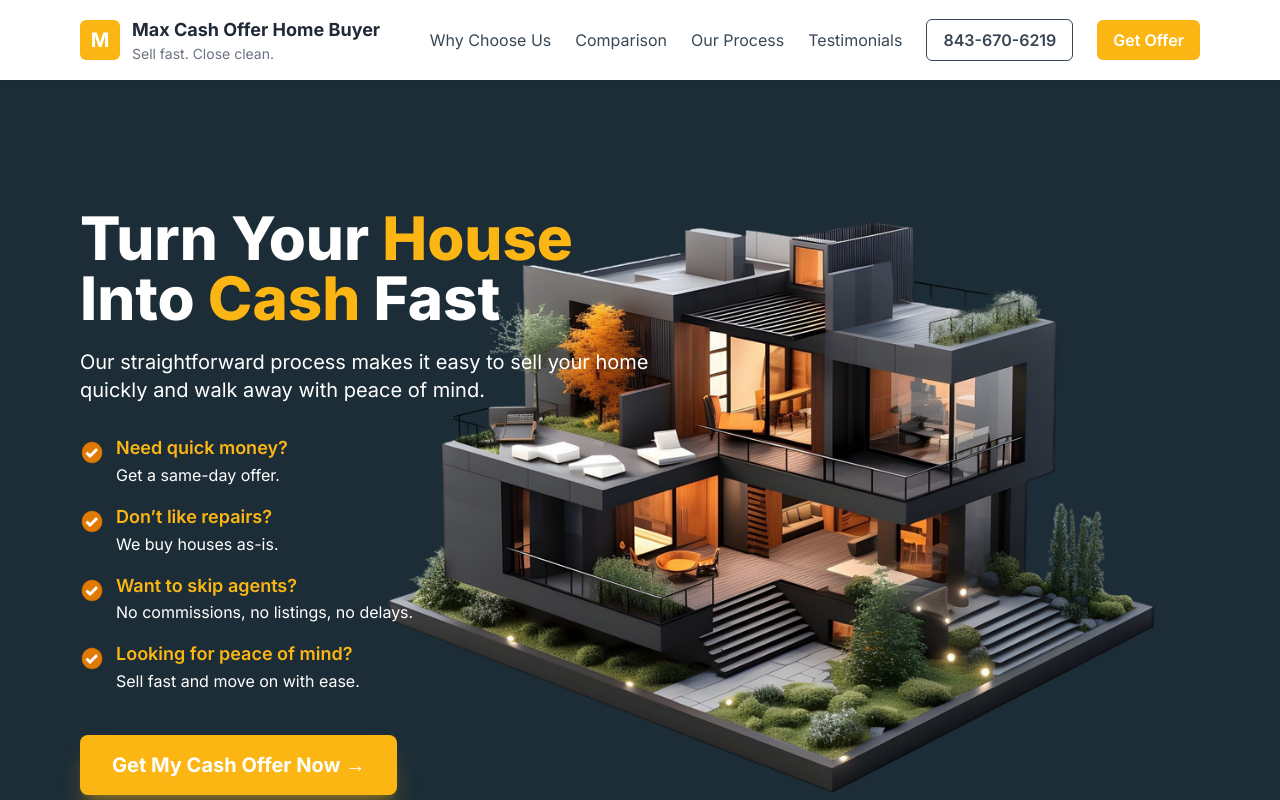
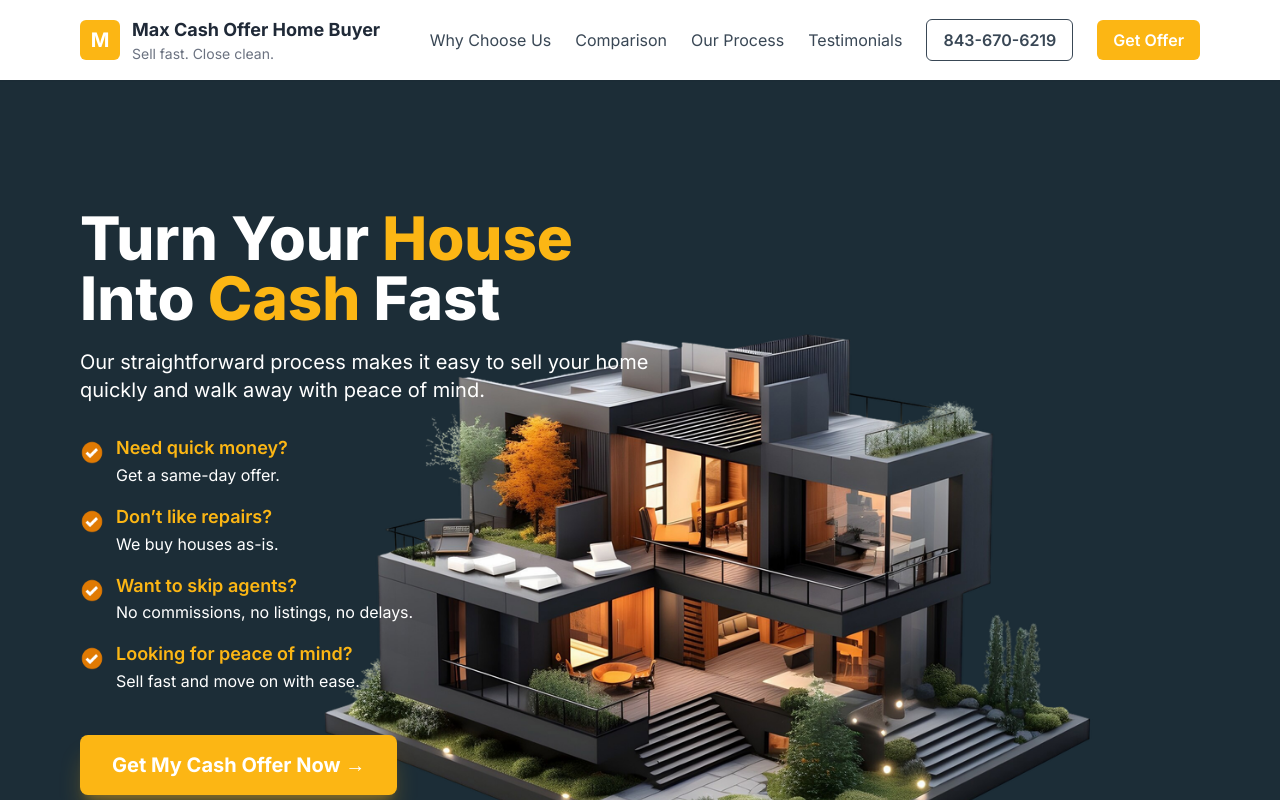
Before and after one commit to hpintojr/gettopdollar-homebuyer, a Next.js app: page / in a window 1280 px wide. Shown: the top 800 px of the page. Built offline with nearby package versions, Linux system fonts and the light colour scheme.

Commit message:
Update Hero.tsx

```diff
--- a/components/Hero.tsx
+++ b/components/Hero.tsx
@@ -2,17 +2,16 @@ import Image from 'next/image';
 
 export default function Hero() {
   return (
-    // Keep relative positioning context for absolute child
+    // Keep relative context, min-heights, and overflow-hidden
     <section className="bg-brandDark relative z-10 min-h-[900px] md:min-h-[1000px] lg:min-h-[1000px] xl:min-h-[1100px] overflow-hidden md:relative">
       {/* Container is relative */}
       <div className="max-w-6xl mx-auto px-4 py-20 md:py-32 flex flex-col md:flex-row md:items-start md:gap-8 relative">
 
-        {/* Text Content Column */}
+        {/* Text Content Column - Z-index 20 */}
         <div className="w-full md:w-6/12 lg:w-7/12 md:pr-10 lg:pr-16 flex-shrink-0 relative z-20">
           <h1 className="text-4xl md:text-5xl lg:text-6xl font-extrabold text-white leading-tight md:leading-snug">
             Turn Your <span className="text-brandPrimary">House</span> Into <span className="text-brandPrimary">Cash</span> Fast
           </h1>
-          {/* Paragraph without break */}
           <p className="mt-4 md:mt-5 text-white max-w-xl text-lg md:text-xl">
             Our straightforward process makes it easy to sell your home quickly and walk away with peace of mind.
           </p>
@@ -80,10 +79,11 @@ export default function Hero() {
         </div>
 
         {/* Image Column - ABSOLUTE POSITIONED FOR DESKTOP */}
-        {/* Kept positioning relative to max-w container */}
-        <div className="md:absolute md:right-4 lg:right-8 md:top-[120px] md:w-auto lg:top-[80px] xl:top-[0px] mt-12 md:mt-0 relative z-10"> {/* Lower z-index than text */}
+        {/* Increased 'top' values by 112px. Adjusted 'right' values (e.g., md:right-16 lg:right-24) */}
+        {/* Set z-index to 10 (lower than text) */}
+        <div className="md:absolute md:right-16 lg:right-24 md:top-[232px] md:w-auto lg:top-[192px] xl:top-[112px] mt-12 md:mt-0 relative z-10">
            <div className="bg-transparent rounded-xl p-0">
-             {/* Re-added md:max-w-[52rem] to control size explicitly on desktop */}
+             {/* Kept md:max-w-[52rem] */}
              <Image
                src="/view-3d-house-model.png"
                alt="Modern House Model"
```
